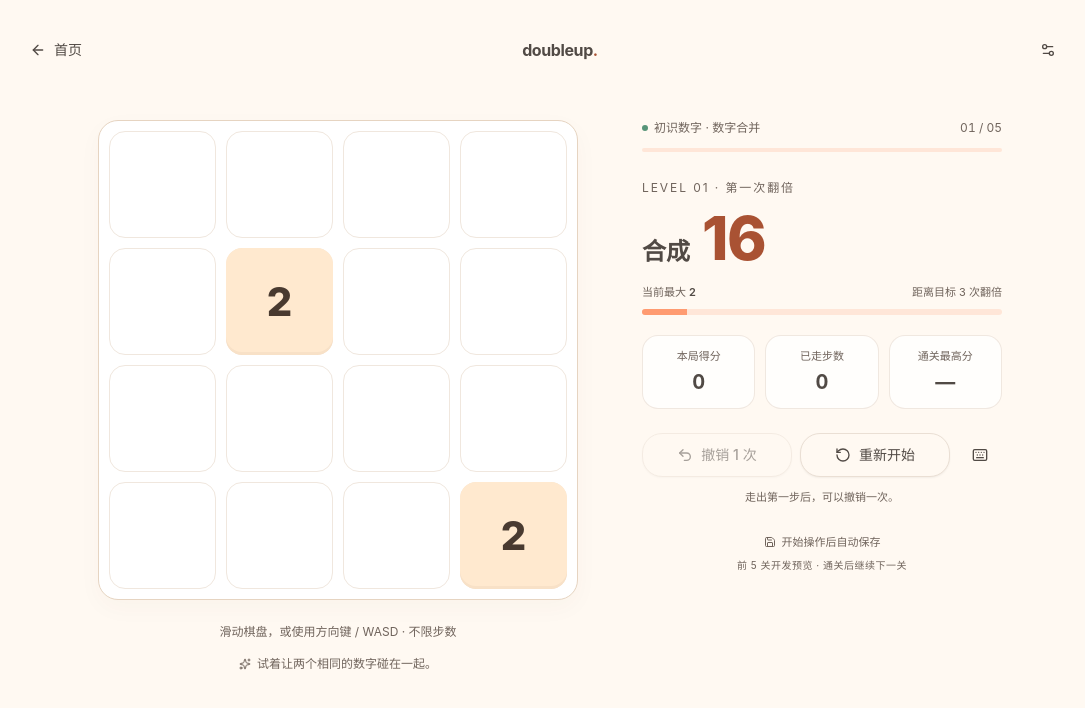
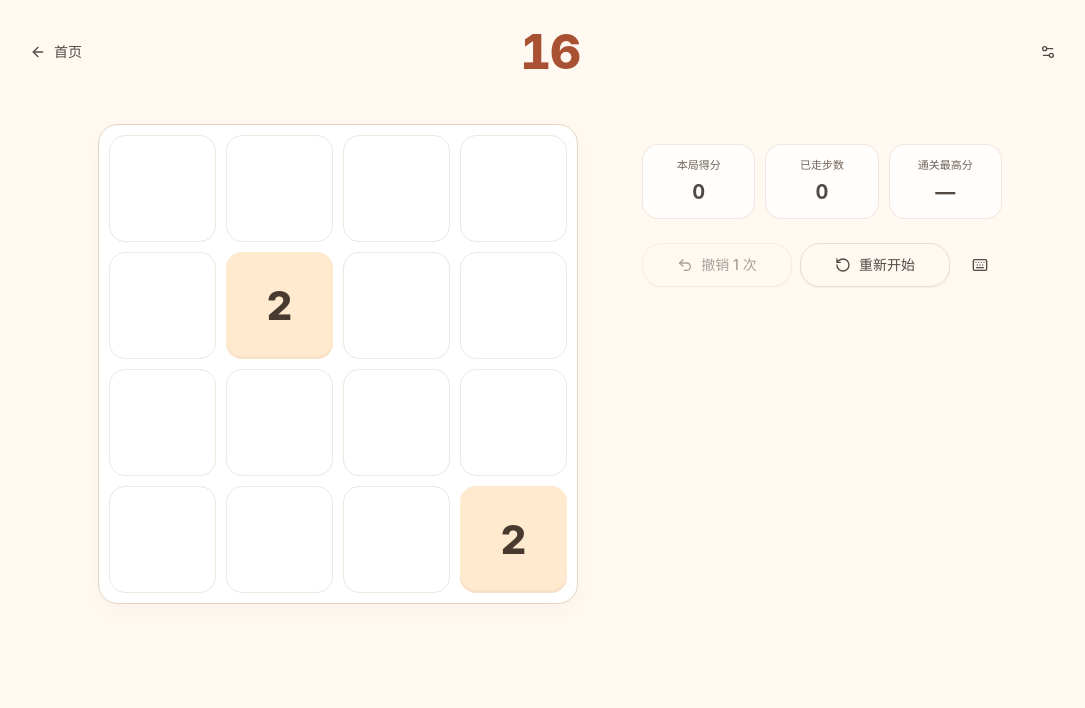
Before and after one commit to Moewerry/double-up, a React (Vite) app: page /#/play in a window 1280 px wide. Shown: the top 708 px of the page, without its empty margins (90-1175 px from the left). Built offline with nearby package versions, Linux system fonts and the light colour scheme.

Commit message:
fix: 精简关卡文案并置顶目标数字

```diff
--- a/src/components/game/game-controls.tsx
+++ b/src/components/game/game-controls.tsx
@@ -9,6 +9,5 @@ export function GameControls({ session, disabled, onUndo, onRestart, onDirection
       <Button className="h-11 flex-1 rounded-xl" variant="outline" onClick={onRestart} disabled={disabled}><RotateCcw />重新开始</Button>
       <Button className="size-11 rounded-xl" variant={directions ? "secondary" : "ghost"} onClick={onDirections} disabled={disabled} aria-label={directions ? "隐藏方向按钮" : "显示方向按钮"} aria-expanded={directions}><Keyboard /></Button>
     </div>
-    <p className="mt-3 text-center text-[11px] text-muted-foreground">{session.undoUsed ? "本局撤销机会已使用，重开后恢复。" : !session.previous ? "走出第一步后，可以撤销一次。" : session.status === "won" ? "本关已完成，继续向上吧。" : "每局一次撤销，给灵感多一个机会。"}</p>
   </>
 }
--- a/src/components/game/game-summary.tsx
+++ /dev/null
@@ -1,32 +0,0 @@
-import { Progress } from "@/components/ui/progress"
-import { ScorePanel } from "./score-panel"
-import { TargetProgress } from "./target-progress"
-import { levels } from "@/game/levels"
-import { getLevelType } from "@/game/level-types"
-import type { LevelConfig } from "@/game/level-types"
-import type { RecordEntry, Session } from "@/game/types"
-
-interface Props {
-  level: LevelConfig
-  session: Session
-  record?: RecordEntry
-  gained: number
-  revision: number
-}
-
-export function GameSummary({ level, session, record, gained, revision }: Props) {
-  const type = getLevelType(level.type)
-  return <section aria-label="关卡目标与成绩" className="flow-root min-w-0 lg:col-start-2 lg:row-start-1">
-    <div className="mt-7 flex items-center justify-between text-xs text-muted-foreground lg:mt-0">
-      <span className="flex items-center gap-1.5"><span className="size-1.5 rounded-full bg-[#579478]" />初识数字 · {type.label}</span>
-      <span className="tabular-nums">{String(session.level).padStart(2, "0")} / {String(levels.length).padStart(2, "0")}</span>
-    </div>
-    <Progress className="mt-3 h-1" value={(session.level - 1 + (record ? 1 : 0)) / levels.length * 100} aria-label={`当前第 ${session.level} 关`} />
-    <div className="mt-7 text-center lg:text-left">
-      <p className="text-xs tracking-[.16em] text-muted-foreground">LEVEL {String(session.level).padStart(2, "0")} · {level.title}</p>
-      <h1 className="mt-3 flex items-baseline justify-center gap-3 text-2xl font-semibold lg:justify-start">合成<span className="text-5xl font-extrabold tracking-tight text-[#a95233] lg:text-6xl">{level.target}</span></h1>
-      <TargetProgress maximum={Math.max(...session.tiles.map(tile => tile.value))} target={level.target} />
-    </div>
-    <ScorePanel score={session.score} moves={session.moves} best={record?.score ?? 0} gained={gained} revision={revision} />
-  </section>
-}
--- a/src/components/game/move-feedback.tsx
+++ b/src/components/game/move-feedback.tsx
@@ -1,11 +1,8 @@
-import { Sparkles } from "lucide-react"
 import type { Session } from "@/game/types"
 
-export function MoveFeedback({ session, message, tip }: { session: Session; message: string; tip: string }) {
-  const lost = !session.undoUsed && session.previous ? "没有可移动的位置，可以撤销一步或重新挑战。" : "没有可移动的位置，试试重新挑战。"
-  const text = session.status === "won" ? "目标达成！打开结果，继续向上。" : session.status === "lost" ? lost : message || tip
-  return <div role="status" aria-live="polite" aria-atomic="true" className="mt-2 min-h-6 text-center text-xs leading-6 text-muted-foreground">
-    <span className="inline-flex items-center justify-center gap-1.5"><Sparkles className="size-3 shrink-0" aria-hidden />{text}</span>
-    <span className="sr-only">已走 {session.moves} 步，得分 {session.score}。</span>
+export function MoveFeedback({ session, message }: { session: Session; message: string }) {
+  const text = session.status === "won" ? "本关目标已达成。" : session.status === "lost" ? "没有可移动的位置，请重新挑战。" : message
+  return <div role="status" aria-live="polite" aria-atomic="true" className="sr-only">
+    {text}已走 {session.moves} 步，得分 {session.score}。
   </div>
 }
--- a/src/components/game/target-progress.tsx
+++ /dev/null
@@ -1,12 +0,0 @@
-import { Progress } from "@/components/ui/progress"
-
-export function TargetProgress({ maximum, target }: { maximum: number; target: number }) {
-  const doubles = Math.max(0, Math.ceil(Math.log2(target / maximum)))
-  return <div className="mx-auto mt-4 max-w-[260px] lg:mx-0 lg:max-w-none">
-    <div className="mb-2 flex items-center justify-between text-[11px] text-muted-foreground">
-      <span>当前最大 <strong className="font-semibold text-foreground">{maximum}</strong></span>
-      <span>{doubles ? `距离目标 ${doubles} 次翻倍` : "目标达成！"}</span>
-    </div>
-    <Progress value={Math.min(100, maximum / target * 100)} className="h-1.5" aria-label={`最大方块 ${maximum}，目标 ${target}`} />
-  </div>
-}
--- a/src/components/save-indicator.tsx
+++ /dev/null
@@ -1,13 +0,0 @@
-import { Check, AlertCircle, Save } from "lucide-react"
-import { useGameStore } from "@/stores/use-game-store"
-import { cn } from "@/lib/utils"
-
-export function SaveIndicator() {
-  const status = useGameStore(state => state.saveStatus)
-  const blocked = useGameStore(state => state.blocked)
-  const Icon = blocked || status === "unavailable" ? AlertCircle : status === "saved" ? Check : Save
-  const label = blocked ? "进度已暂停，请查看上方提示" : status === "saved" ? "已保存到当前浏览器" : status === "unavailable" ? "本次进度尚未保存" : "开始操作后自动保存"
-  return <p aria-live="polite" className={cn("flex items-center justify-center gap-1.5 text-[11px]", status === "unavailable" || blocked ? "text-[#9b4429]" : "text-muted-foreground")}>
-    <Icon className="size-3" aria-hidden />{label}
-  </p>
-}
--- a/src/pages/game-page.tsx
+++ b/src/pages/game-page.tsx
@@ -3,12 +3,11 @@ import { Link, useNavigate } from "react-router-dom"
 import { ArrowLeft, Flag } from "lucide-react"
 import { Button } from "@/components/ui/button"
 import { SettingsDialog } from "@/components/settings-dialog"
-import { SaveIndicator } from "@/components/save-indicator"
 import { Board } from "@/components/game/board"
 import { GameControls } from "@/components/game/game-controls"
 import { DirectionControls } from "@/components/game/direction-controls"
 import { ResultDialog } from "@/components/game/result-dialog"
-import { GameSummary } from "@/components/game/game-summary"
+import { ScorePanel } from "@/components/game/score-panel"
 import { RestartDialog } from "@/components/game/restart-dialog"
 import { MoveFeedback } from "@/components/game/move-feedback"
 import { getLevel } from "@/game/levels"
@@ -29,23 +28,24 @@ export function GamePage() {
   function reset() { clear(); store.restart(); setRestart(false); setResult(false) }
   function undo() { clear(); store.undo(); setResult(false) }
   return <div className="mx-auto w-full max-w-[480px] lg:max-w-none">
-    <header className="flex items-center justify-between">
-      <Button variant="ghost" className="h-11 -ml-3 rounded-xl" asChild><Link to="/"><ArrowLeft />首页</Link></Button>
-      <span className="text-sm font-bold tracking-tight lg:text-base">doubleup<span className="text-[#a95233]">.</span></span>
-      <SettingsDialog onOpenChange={setSettings} />
+    <header className="grid grid-cols-[minmax(0,1fr)_auto_minmax(0,1fr)] items-center gap-2">
+      <Button variant="ghost" className="-ml-3 h-11 justify-self-start rounded-xl" asChild><Link to="/"><ArrowLeft />首页</Link></Button>
+      <h1 aria-label={`本关目标数字 ${level.target}`} className="text-4xl font-extrabold leading-none tracking-tight text-[#a95233] tabular-nums lg:text-5xl">{level.target}</h1>
+      <div className="flex items-center justify-self-end"><SettingsDialog onOpenChange={setSettings} /></div>
     </header>
     <div className="mx-auto lg:grid lg:max-w-[960px] lg:grid-cols-[minmax(0,480px)_minmax(0,360px)] lg:grid-rows-[auto_1fr] lg:justify-center lg:gap-x-16 lg:py-12">
-      <GameSummary level={level} session={session} record={store.data.records[String(session.level)]} gained={store.gained} revision={store.revision} />
+      <section aria-label="本局成绩" className="flow-root min-w-0 lg:col-start-2 lg:row-start-1">
+        <ScorePanel score={session.score} moves={session.moves} best={store.data.records[String(session.level)]?.score ?? 0} gained={store.gained} revision={store.revision} />
+      </section>
       <section aria-label="游戏棋盘" className="min-w-0 lg:col-start-1 lg:row-span-2 lg:row-start-1">
         <Board session={session} motions={store.motions} revision={store.revision} onMove={submit} enabled={enabled} />
-        <p id="board-help" className="mt-5 text-center text-xs leading-6 text-muted-foreground">滑动棋盘，或使用方向键 / WASD · 不限步数</p>
-        <MoveFeedback session={session} message={feedback} tip={level.tip} />
+        <p id="board-help" className="sr-only">使用方向键或 WASD 移动方块。触屏可以在棋盘上滑动。</p>
+        <MoveFeedback session={session} message={feedback} />
       </section>
       <section aria-label="游戏操作" className="min-w-0 lg:col-start-2 lg:row-start-2">
         {session.status !== "playing" && <Button ref={resultButton} className="mt-4 h-11 w-full" onClick={() => setResult(true)}><Flag />查看{session.status === "won" ? "通关" : "挑战"}结果</Button>}
         <GameControls session={session} disabled={store.blocked} onUndo={undo} onRestart={() => { clear(); if (session.moves === 0) reset(); else setRestart(true) }} onDirections={() => store.toggle("directions")} directions={store.data.directions} />
         {store.data.directions && <DirectionControls onMove={submit} disabled={!enabled} />}
-        <footer className="py-7 text-center"><SaveIndicator /><p className="mt-2 text-[10px] tracking-wider text-muted-foreground">前 5 关开发预览 · 通关后继续下一关</p></footer>
       </section>
     </div>
     {session.status !== "playing" && <ResultDialog session={session} open={result} onOpenChange={setResult} onRestoreFocus={() => (resultButton.current ?? document.getElementById("double-up-board"))?.focus({ preventScroll: true })} blocked={store.blocked} onNext={() => { clear(); store.next(); setResult(false) }} onRestart={reset} onUndo={undo} onHome={() => navigate("/")} />}
```
